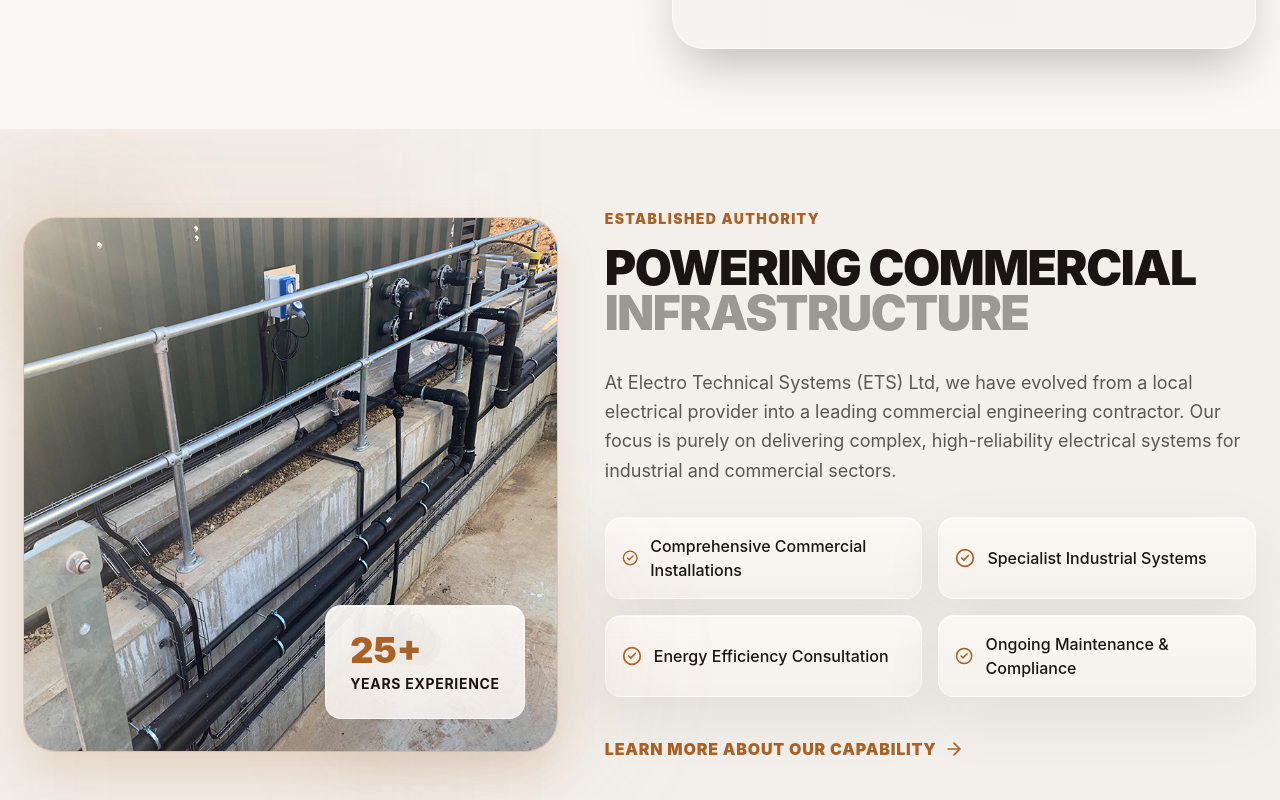
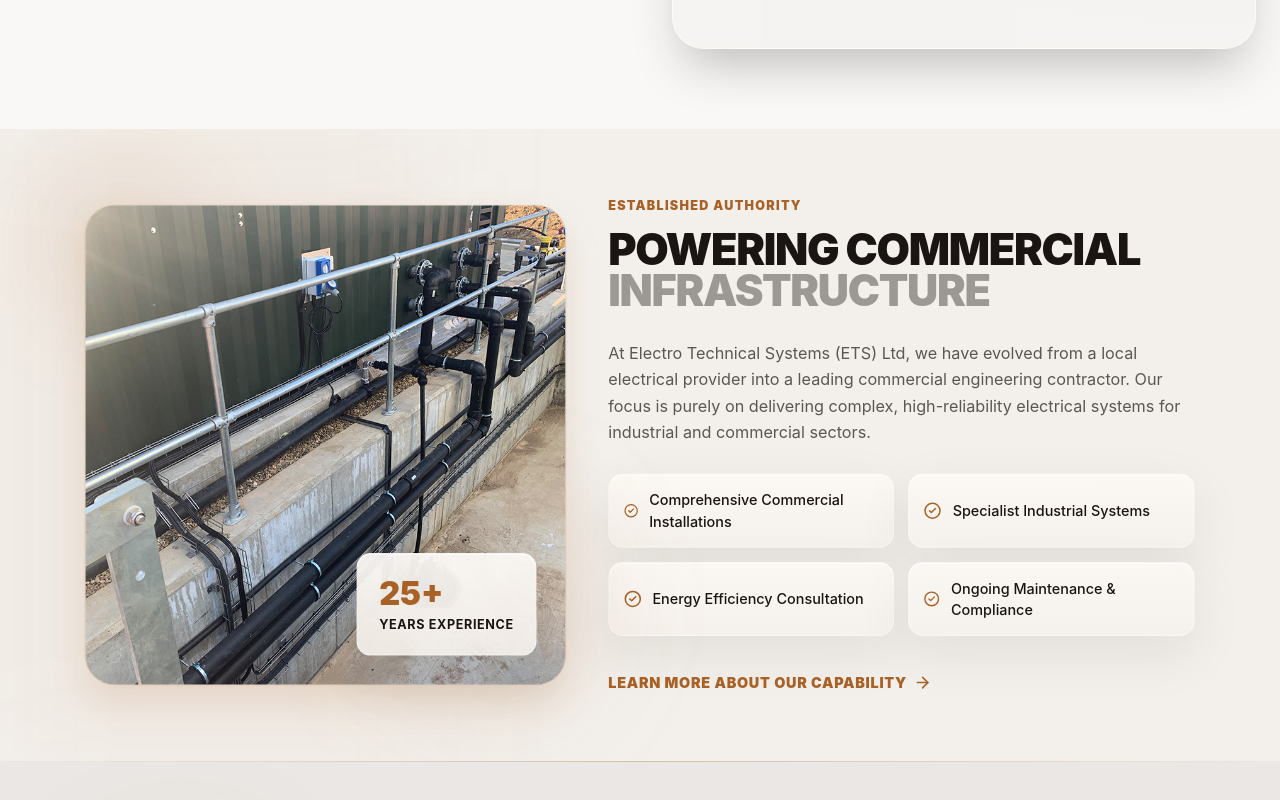
Before and after one commit to bjake0192-hash/ETS, a Next.js app: page / in a window 1280 px wide. Shown: the part 1600-2400 px from the top of the page. Built offline with nearby package versions, Linux system fonts and the light colour scheme; grey boxes are pictures that could not be loaded.

Commit message:
Scale About section to 90% and adjust padding

```diff
--- a/src/components/sections/About.tsx
+++ b/src/components/sections/About.tsx
@@ -16,9 +16,9 @@ export default function About() {
   const aboutImage = "/powering-infrastructure.jpg";
 
   return (
-    <section id="about" className="py-20 bg-background overflow-hidden relative">
+    <section id="about" className="py-10 bg-background overflow-hidden relative">
       <div className="absolute inset-y-0 left-0 w-[34%] bg-electric-yellow/5 blur-3xl pointer-events-none" />
-      <div className="container mx-auto px-6">
+      <div className="container mx-auto px-6 scale-90 origin-center">
         <div className="flex flex-col lg:flex-row items-center gap-12">
           {/* Image Side */}
           <motion.div
```
